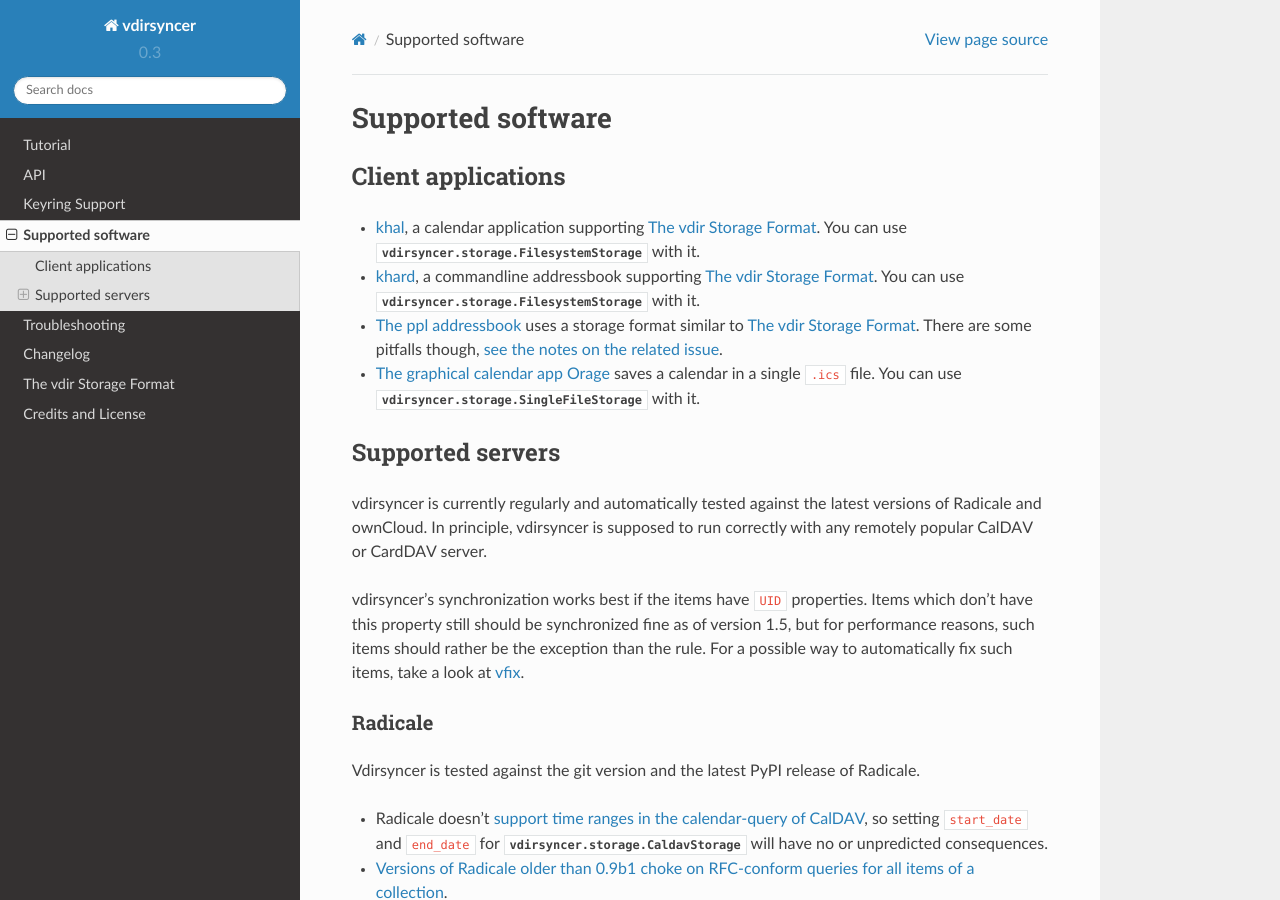
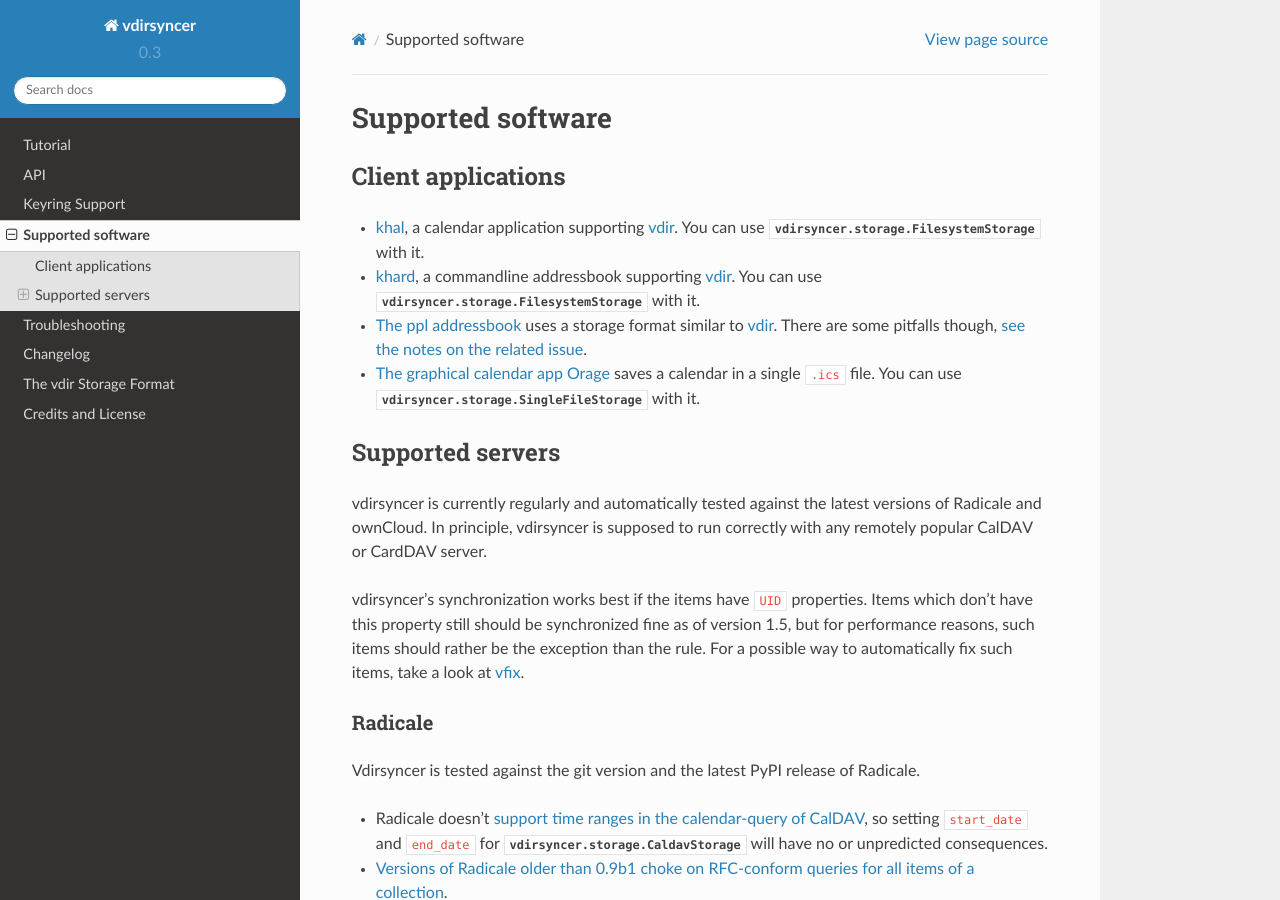
Before and after one commit to pimutils/vdirsyncer, a Sphinx documentation site: the page built from docs/supported.rst, in a window 1280 px wide and 900 px high. Built offline with Sphinx 7.4.7 and the Read the Docs theme 2.0.0, drawn with Linux system fonts in a browser that asks for light colours; some of the changed lines change nothing that is shown.

Commit message:
Shorten links

```diff
--- a/docs/supported.rst
+++ b/docs/supported.rst
@@ -6,16 +6,16 @@
 ===================
 
 - `khal <http://lostpackets.de/khal/>`_, a calendar application supporting
-  :doc:`vdir`. You can use :py:class:`vdirsyncer.storage.FilesystemStorage`
-  with it.
+  :doc:`vdir <vdir>`. You can use
+  :py:class:`vdirsyncer.storage.FilesystemStorage` with it.
 
 - `khard <http://github.com/scheibler/khard/>`_, a commandline addressbook
-  supporting :doc:`vdir`. You can use
+  supporting :doc:`vdir <vdir>`. You can use
   :py:class:`vdirsyncer.storage.FilesystemStorage` with it.
 
 - `The ppl addressbook <http://ppladdressbook.org/>`_ uses a storage format
-  similar to :doc:`vdir`. There are some pitfalls though, `see the notes on the
-  related issue <https://github.com/hnrysmth/ppl/issues/47>`_.
+  similar to :doc:`vdir <vdir>`. There are some pitfalls though, `see the notes
+  on the related issue <https://github.com/hnrysmth/ppl/issues/47>`_.
 
 - `The graphical calendar app Orage <http://www.kolumbus.fi/~w408237/orage/>`_
   saves a calendar in a single ``.ics`` file. You can use
```
